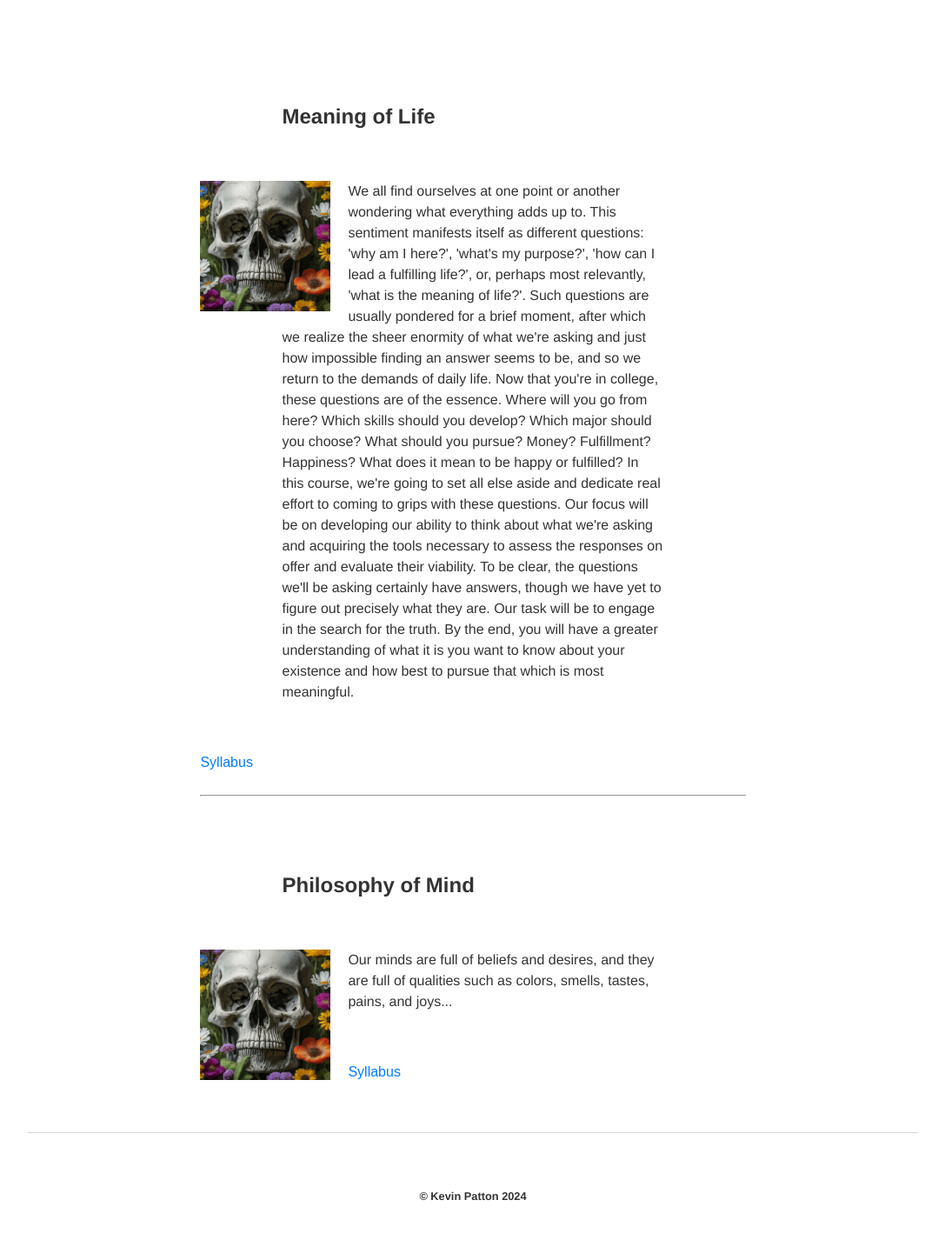
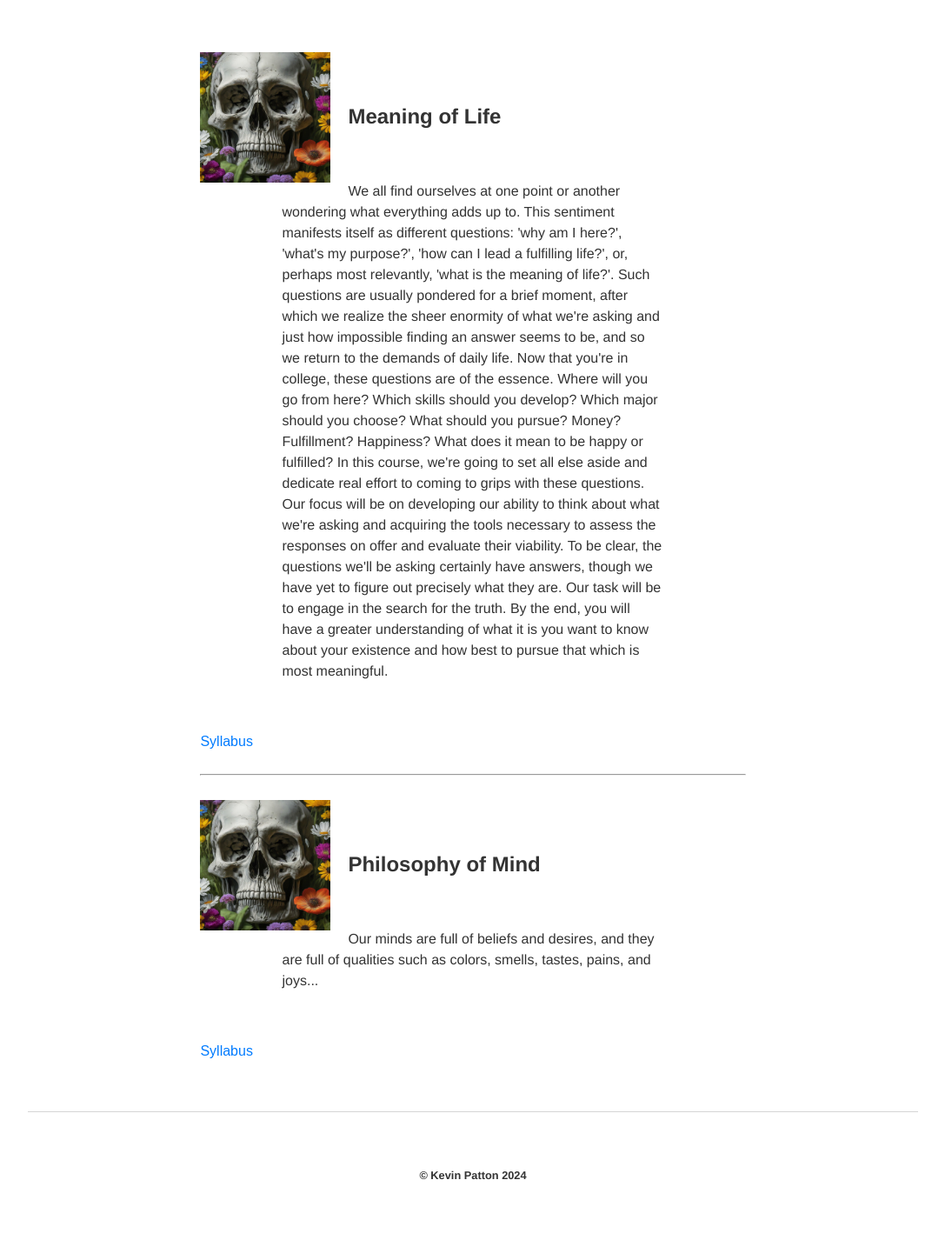
Before and after one commit to kevinjpatton/kevinjpatton.github.io, a Jekyll site: the page built from test.html, in a window 1280 px wide. Shown: the part 348-1797 px from the top of the page at 87% size, without its empty margins (96-1183 px from the left). Built offline with Jekyll 4.4.1, drawn with Linux system fonts in a browser that asks for light colours; Markdown is read by kramdown in place of the engine named in the settings; after the commit the page ends 1773 px from its top, so only the background shows below that.

Commit message:
Update test.html

```diff
--- a/test.html
+++ b/test.html
@@ -4,15 +4,15 @@ title: Test
 ---
 <div class="container">
         <section class="course">
+            <img src="/teaching/phil_1010/Phil_1010.jpg" alt="Meaning of Life">
             <h2>Meaning of Life</h2>
-            <img src="/teaching/phil_1010/Phil_1010.jpg" alt="Meaning of Life">
             <p>We all find ourselves at one point or another wondering what everything adds up to. This sentiment manifests itself as different questions: 'why am I here?', 'what's my purpose?', 'how can I lead a fulfilling life?', or, perhaps most relevantly, 'what is the meaning of life?'. Such questions are usually pondered for a brief moment, after which we realize the sheer enormity of what we're asking and just how impossible finding an answer seems to be, and so we return to the demands of daily life. Now that you're in college, these questions are of the essence. Where will you go from here? Which skills should you develop? Which major should you choose? What should you pursue? Money? Fulfillment? Happiness? What does it mean to be happy or fulfilled? In this course, we're going to set all else aside and dedicate real effort to coming to grips with these questions. Our focus will be on developing our ability to think about what we're asking and acquiring the tools necessary to assess the responses on offer and evaluate their viability. To be clear, the questions we'll be asking certainly have answers, though we have yet to figure out precisely what they are. Our task will be to engage in the search for the truth. By the end, you will have a greater understanding of what it is you want to know about your existence and how best to pursue that which is most meaningful.</p>
             <a href="path-to-syllabus.pdf">Syllabus</a>
         </section>
 <hr>
         <section class="course">
+                <img src="/teaching/phil_1010/Phil_1010.jpg" alt="Meaning of Life">
                 <h2>Philosophy of Mind</h2>
-                <img src="/teaching/phil_1010/Phil_1010.jpg" alt="Philosophy of Mind">
                 <p>Our minds are full of beliefs and desires, and they are full of qualities such as colors, smells, tastes, pains, and joys...</p>
                 <a href="path-to-syllabus.pdf">Syllabus</a>
         </section>
```
